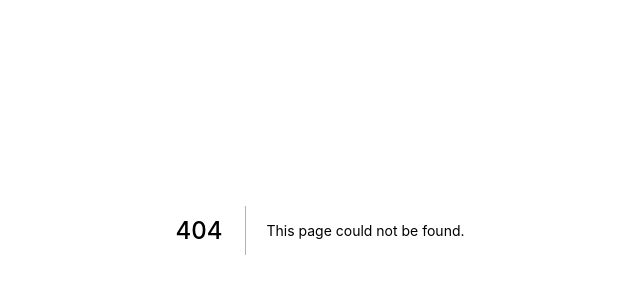
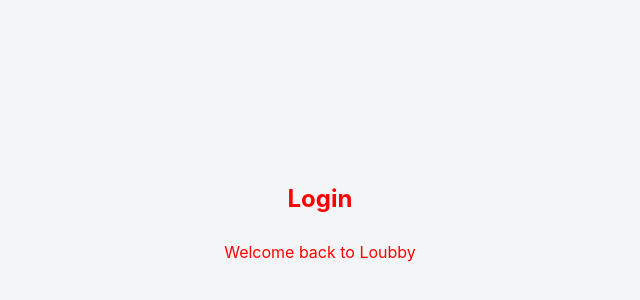
Before and after one commit to chuksdozie/9ck-webapp, a Next.js app: page /login in a window 1280 px wide. Before the commit this address had no page. Shown: the part 170-470 px from the top of the page, without its empty margins (320-960 px from the left). Built offline with nearby package versions, Linux system fonts and the light colour scheme.

Commit message:
login page and styled components installed

```diff
--- a/package.json
+++ b/package.json
@@ -11,7 +11,8 @@
   "dependencies": {
     "next": "12.3.1",
     "react": "18.2.0",
-    "react-dom": "18.2.0"
+    "react-dom": "18.2.0",
+    "styled-components": "^5.3.6"
   },
   "devDependencies": {
     "eslint": "8.25.0",
--- /dev/null
+++ b/pages/login.jsx
@@ -0,0 +1,147 @@
+// import React, { useState, useEffect } from "react";
+// import { useSelector, useDispatch } from "react-redux";
+// import { useRouter } from "next/router";
+// import Head from "next/head";
+// import Image from "next/image";
+import Link from "next/link";
+import styled from "styled-components";
+// import "react-responsive-carousel/lib/styles/carousel.min.css";
+// import Logo from "../../public/images/LoubbyLogo.png";
+// import MyCarousel from "../../components/onboarding/MyCarousel";
+// import AuthInput from "../../components/onboarding/AuthInput";
+// import AuthIconButton from "../../components/onboarding/AuthIconButton";
+// import AuthPrimaryButton from "../../components/onboarding/AuthPrimaryButton";
+// import CarouselFooter from "@components/onboarding/CarouselFooter";
+// import colors from "@constants/colors";
+// import { login } from "@store/slices/companySlice";
+// import StatusBar from "@components/onboarding/StatusBar";
+// import { isUserLoggedIn, whoIsUser } from "@utils/index";
+
+export default function Login() {
+  //   const router = useRouter();
+  //   const [selected, setSelected] = useState("employer");
+  //   const [attemptBy, setAttemptBy] = useState();
+  //   const [loginDetails, setLoginDetails] = useState({
+  //     email: "",
+  //     user_password: "",
+  //   });
+  //   const [errorMessage, setErrorMessage] = useState("");
+  //   const [successMessage, setSuccessMessage] = useState("");
+  //   const [warningMessage, setWarningMessage] = useState("");
+  //   const dispatch = useDispatch();
+  //   const user = useSelector((state) => state.user);
+  //   useEffect(() => {
+  //     // dispatch(login());
+  //     console.log(loginDetails);
+  //     if (isUserLoggedIn()) {
+  //       router.push("/");
+  //     }
+  //     setAttemptBy(whoIsUser());
+  //   }, [loginDetails]);
+
+  //   const handleEmailChange = (e) => {
+  //     const value = e.target.value;
+  //     setLoginDetails({ ...loginDetails, email: value });
+  //   };
+  //   const handlePasswordChange = (e) => {
+  //     const value = e.target.value;
+  //     setLoginDetails({ ...loginDetails, user_password: value });
+  //   };
+
+  //   const resetNotifications = () => {
+  //     setErrorMessage("");
+  //     setSuccessMessage("");
+  //     setWarningMessage("");
+  //   };
+
+  //   const initiateLogin = async () => {
+  //     resetNotifications();
+  //     if (!loginDetails.email) {
+  //       setErrorMessage("Please enter an email address");
+  //       return;
+  //     }
+  //     if (!loginDetails.user_password) {
+  //       setErrorMessage("Please enter your password");
+  //       return;
+  //     }
+  //     const loginOutcome = await dispatch(login(loginDetails));
+
+  //     if (!loginOutcome?.error) {
+  //       //show success message loginOutcome.payload.data/.message/.status/.token
+  //       setSuccessMessage(loginOutcome.payload.message);
+  //       const user = JSON.stringify(loginOutcome.payload.data);
+  //       localStorage.setItem("user", user);
+  //       localStorage.setItem("token", loginOutcome.payload.token);
+  //       localStorage.setItem("signupType", loginOutcome.payload.data.type);
+  //       if (
+  //         loginOutcome.payload.data.stage === "1" &&
+  //         loginOutcome.payload.data.type === "employer"
+  //       ) {
+  //         router.push("/onboarding/about-you");
+  //       } else {
+  //         router.push("/dashboard");
+  //       }
+
+  //       return;
+  //     } else if (loginOutcome?.error) {
+  //       //show error message loginOutcome.error.message
+  //       setErrorMessage(loginOutcome.payload.message);
+  //       return;
+  //     }
+  //   };
+
+  return (
+    <MainDiv>
+      <Title>Login</Title>
+      <SubTitle>Welcome back to Loubby</SubTitle>
+    </MainDiv>
+  );
+}
+
+const Title = styled.h1`
+  font-size: 1.5rem;
+  text-align: left;
+  color: red;
+  /* width: 100%; */
+  /* background-color: aliceblue; */
+`;
+
+const SubTitle = styled.h2`
+  font-weight: 400;
+  font-size: 1rem;
+  margin-bottom: 30px;
+  /* width: 100%; */
+  text-align: left;
+  color: red;
+`;
+
+const MainDiv = styled.div`
+  display: flex;
+  /* flex-direction: row; */
+  flex-direction: column;
+  background-color: #f4f5f7;
+  justify-content: center;
+  align-items: center;
+  /* width: 100vw; */
+  height: 100vh;
+`;
+const LeftDiv = styled.div`
+  display: flex;
+  flex-direction: column;
+  justify-content: space-between;
+  background-color: #f4f5f7;
+  height: 100%;
+  padding: 50px;
+  /* width: 500px; */
+`;
+const RightDiv = styled.div`
+  display: flex;
+  flex-direction: column;
+  background-color: white;
+  justify-content: center;
+  align-items: center;
+  /* align-items: center; */
+  height: 100%;
+  padding: 90px;
+  position: relative;
+`;
--- a/styles/globals.css
+++ b/styles/globals.css
@@ -1,9 +1,13 @@
 html,
 body {
   padding: 0;
-  margin: 0;
+  margin: auto;
   font-family: -apple-system, BlinkMacSystemFont, Segoe UI, Roboto, Oxygen,
     Ubuntu, Cantarell, Fira Sans, Droid Sans, Helvetica Neue, sans-serif;
+  max-width: 1300px;
+  /* display: flex; */
+  background-color: white;
+  /* justify-content: center; */
 }
 
 a {
```
Also changed, not shown: 1 other file (tests, documents, lock files or other folders).
